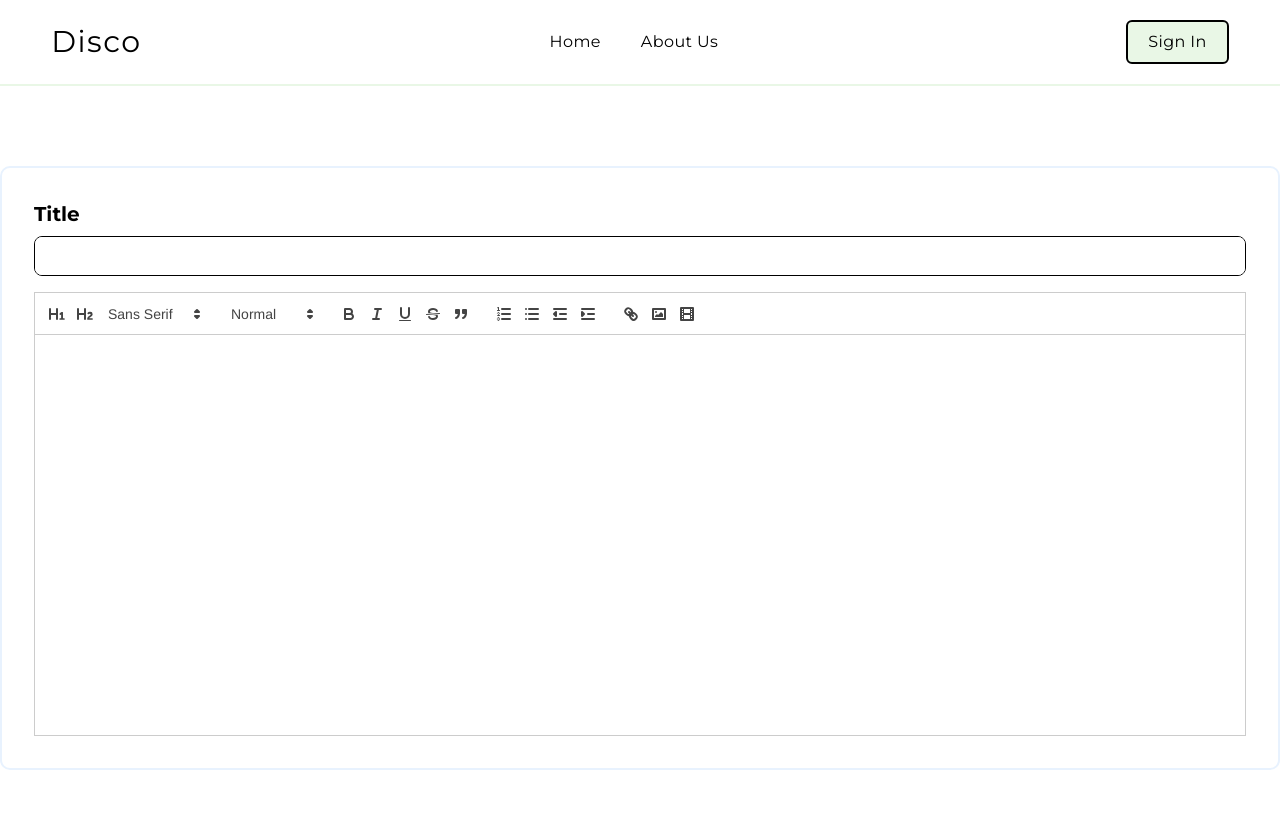
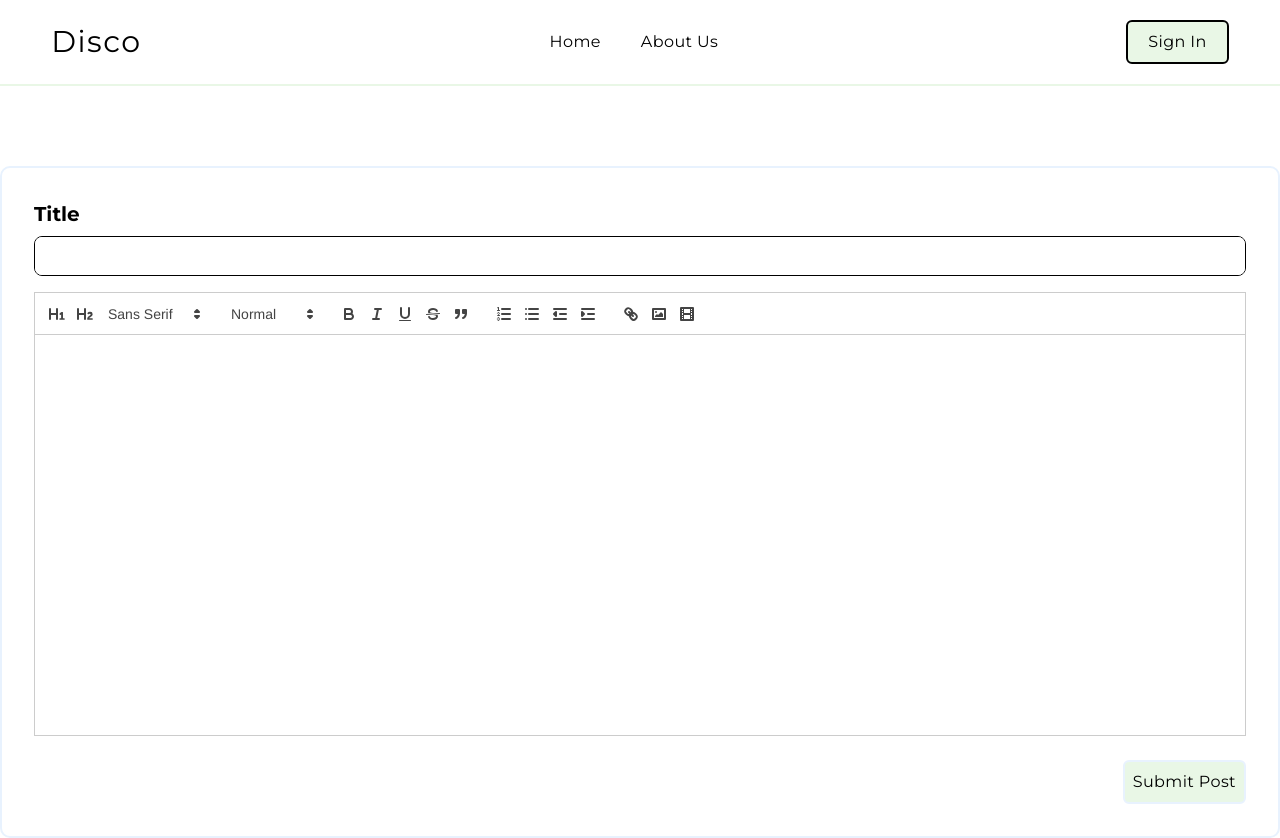
Before and after one commit to Austin-Imbastari/disco, a React (Vite) app: page /createpost in a window 1280 px wide. Before the commit the page ends 800 px from the top, so only its background shows below. Built offline with nearby package versions, Linux system fonts and the light colour scheme.

Commit message:
added form and button

```diff
--- a/src/components/CreatePost/CreatePost.tsx
+++ b/src/components/CreatePost/CreatePost.tsx
@@ -59,6 +59,17 @@ const CreatePost = () => {
                         theme='snow'
                     />
                 </div>
+                <div>
+                    <form>
+                        <div className='container mt-1 mx-auto px-8 relative h-16'>
+                            <div className='absolute bottom-0 right-0 '>
+                                <button className='bg-mint text-black px-2 py-2 rounded-md border-solid border-2 border-azure hover:bg-azure tracking-wide transition-colors duration-200'>
+                                    Submit Post
+                                </button>
+                            </div>
+                        </div>
+                    </form>
+                </div>
             </div>
         </>
     );
```
